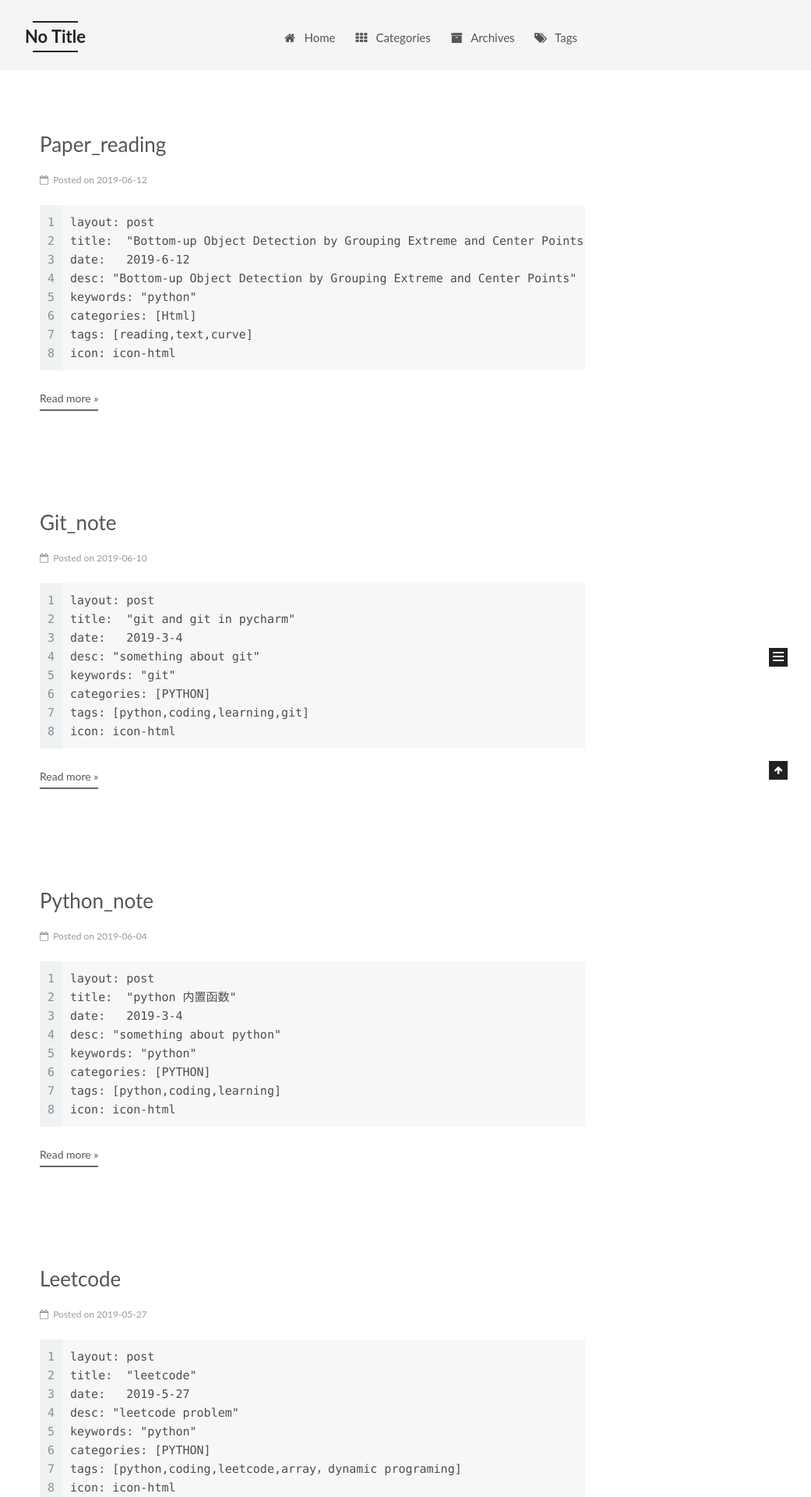
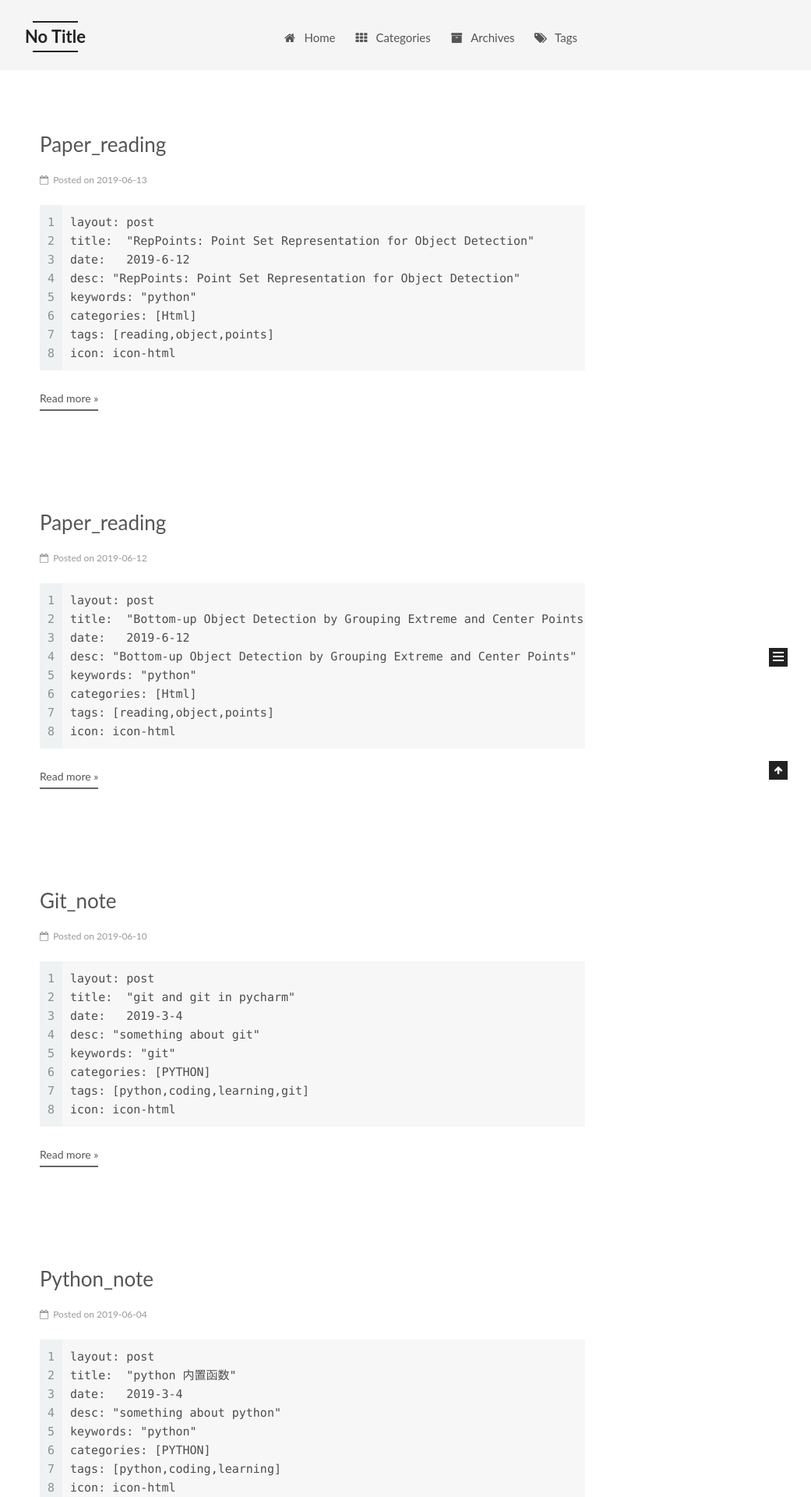
Before and after one commit to jichilen/jichilen.github.io, a Jekyll site: the page built from index.html, in a window 1280 px wide. Shown: the top 1920 px of the page at 78% size, without its empty margins (239-1280 px from the left). Built offline with Jekyll 4.4.1, drawn with Linux system fonts in a browser that asks for light colours; some web fonts are replaced; the list of posts is cut into pages by our own code; some of the changed text lies outside the part shown.

Commit message:
blog update Fri Jun 14 11:00:57 CST 2019

````diff
--- a/_posts/2019-6-12-paper_reading.md
+++ b/_posts/2019-6-12-paper_reading.md
@@ -5,7 +5,7 @@ date:   2019-6-12
 desc: "Bottom-up Object Detection by Grouping Extreme and Center Points"
 keywords: "python"
 categories: [Html]
-tags: [reading,text,curve]
+tags: [reading,object,points]
 icon: icon-html
 ```
 
@@ -59,9 +59,9 @@ icon: icon-html
 
 > 综合上面的考虑，使用这着极值点来做检测有着下面几个明显的问题
 >
-> - [ ] 水平或者垂直边缘
-> - [ ] 极值点的分组（聚合）
-> - [ ] 错误的匹配结果的几何中心正好落在中心点的高响应区域
+> - [x] 水平或者垂直边缘
+> - [x] 极值点的分组（聚合）
+> - [x] 错误的匹配结果的几何中心正好落在中心点的高响应区域
 > - [ ] 漏检
-> - [ ] 后处理算法复杂度过高
-> - [ ] 标注
+> - [x] 后处理算法复杂度过高
+> - [x] 标注
--- /dev/null
+++ b/_posts/2019-6-13-paper_reading.md
@@ -0,0 +1,18 @@
+```
+layout: post
+title:  "RepPoints: Point Set Representation for Object Detection"
+date:   2019-6-12
+desc: "RepPoints: Point Set Representation for Object Detection"
+keywords: "python"
+categories: [Html]
+tags: [reading,object,points]
+icon: icon-html
+```
+
+## RepPoints: Point Set Representation for Object Detection
+
+bbox是对物体的粗略定位也会导致粗略的特征提取
+
+> DCN不就解决了这个问题么
+
+RepPoints可以自动的去学习
````
